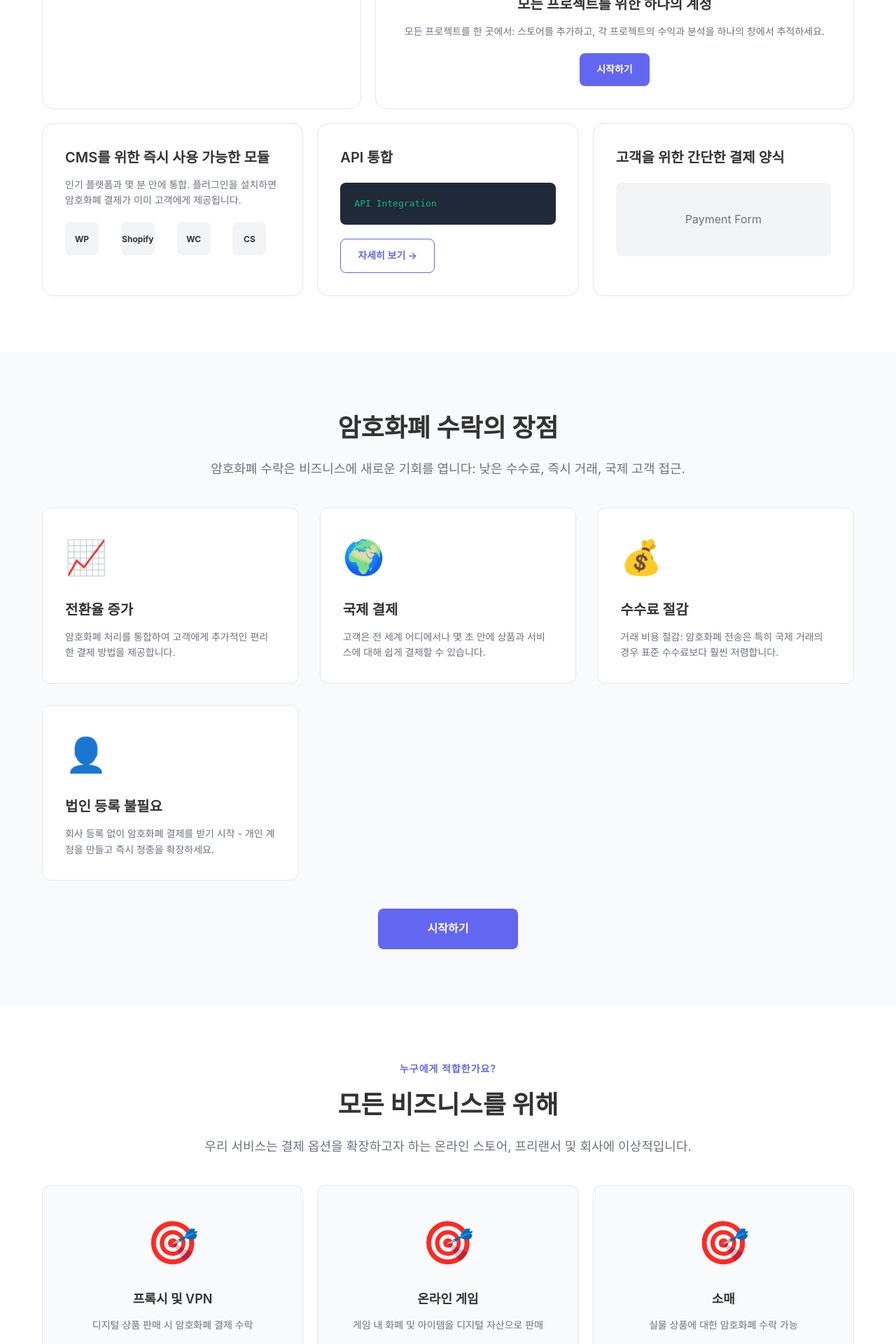
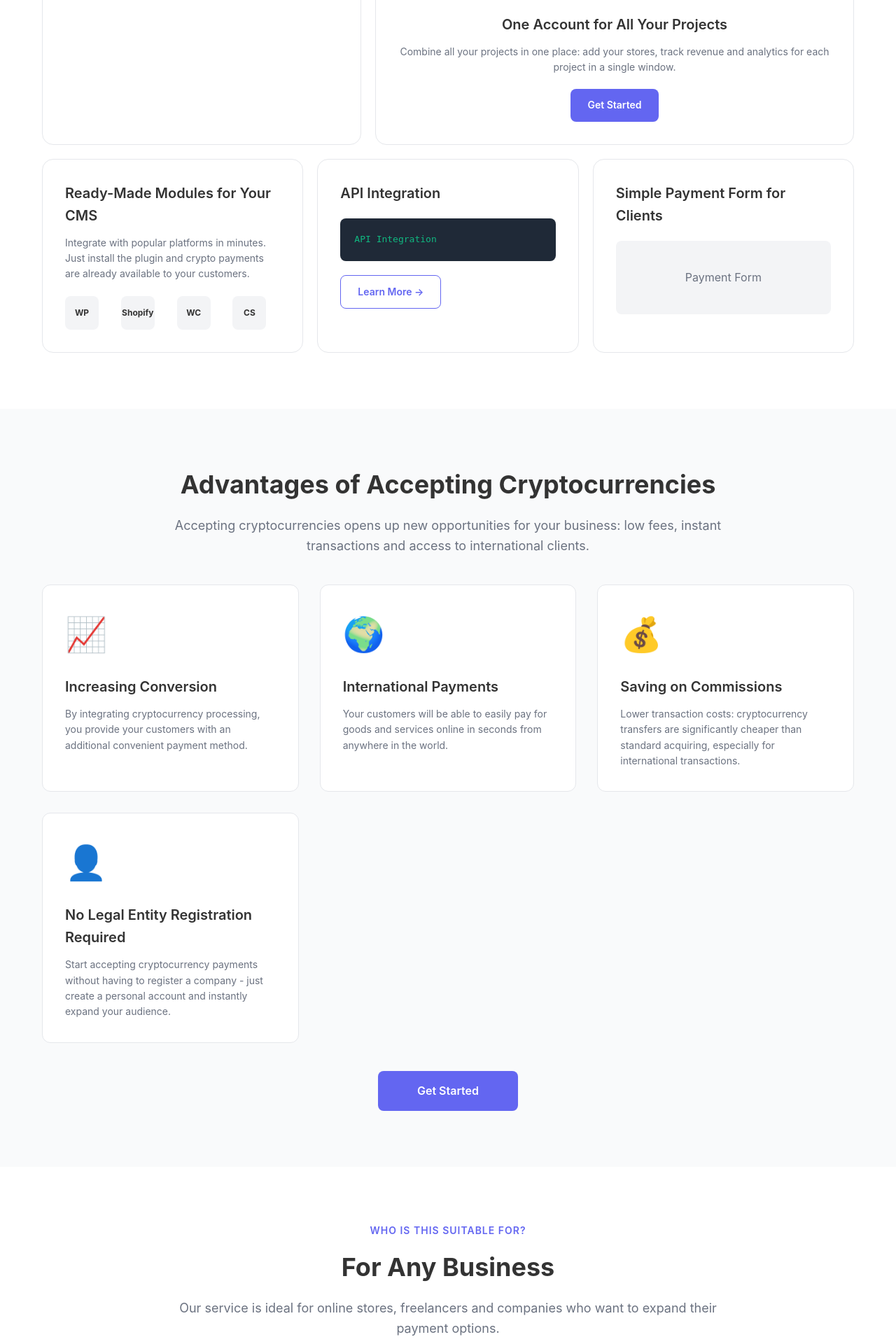
Before and after one commit to InChanMoon/site, a PHP site: page / in a window 1280 px wide. Shown: the part 1933-3853 px from the top of the page at 70% size. Run offline with PHP 8.4, Linux system fonts and the light colour scheme.

Commit message:
refactor: Convert all content to English
- Changed language from Korean to English in all files
- Updated header.php: Changed lang attribute and meta content
- Updated index.php: Translated all sections and content
- Updated pages/cards.php: Translated card features
- Updated pages/contacts.php: Translated contact information
- Updated pages/blog.php: Translated blog posts
- Updated submit-form.php: Translated error messages
- Updated README.md: Fully translated documentation

All website content is now in English for international audience

```diff
--- a/includes/header.php
+++ b/includes/header.php
@@ -1,10 +1,10 @@
 <!DOCTYPE html>
-<html lang="ko">
+<html lang="en">
 <head>
     <meta charset="UTF-8">
     <meta name="viewport" content="width=device-width, initial-scale=1.0">
-    <title><?php echo $pageTitle ?? 'Heleket - 암호화폐 결제 게이트웨이'; ?></title>
-    <meta name="description" content="<?php echo $pageDescription ?? '안전하고 빠른 암호화폐 결제 서비스'; ?>">
+    <title><?php echo $pageTitle ?? 'Heleket - Crypto Payment Gateway'; ?></title>
+    <meta name="description" content="<?php echo $pageDescription ?? 'Safe and fast cryptocurrency payment service'; ?>">
     <link rel="stylesheet" href="/assets/css/style.css">
 </head>
 <body>
@@ -27,8 +27,8 @@
             <div class="header-right">
                 <div class="language-selector">
                     <button class="lang-btn">
-                        <img src="/assets/img/flag-ko.svg" alt="Korean" width="24" height="24">
-                        <span>한국어</span>
+                        <img src="/assets/img/flag-en.svg" alt="English" width="24" height="24">
+                        <span>English</span>
                         <svg width="20" height="20" viewBox="0 0 24 24">
                             <path d="M7 10l5 5 5-5z" fill="currentColor"/>
                         </svg>
--- a/index.php
+++ b/index.php
@@ -1,6 +1,6 @@
 <?php
-$pageTitle = 'Heleket - 비즈니스를 위한 암호화폐 결제 수락';
-$pageDescription = '웹사이트를 위한 편리한 암호화폐 결제 수락 서비스. 다양한 암호화폐 지원, 높은 보안 수준, 즉시 거래.';
+$pageTitle = 'Heleket - Accepting Cryptocurrency Payments for Your Business';
+$pageDescription = 'Convenient cryptocurrency payment acceptance service for websites. Support for multiple cryptocurrencies, high security level, instant transactions.';
 include 'includes/header.php';
 ?>
 
@@ -10,11 +10,11 @@ include 'includes/header.php';
         <div class="container">
             <div class="hero-content">
                 <div class="hero-text">
-                    <h1 class="hero-title">비즈니스를 위한 암호화폐 결제 수락</h1>
-                    <p class="hero-subtitle">전 세계 결제를 위한 0.4%의 유연한 수수료</p>
+                    <h1 class="hero-title">Accepting Cryptocurrency Payments for Your Business</h1>
+                    <p class="hero-subtitle">Flexible fees from 0.4% for payments worldwide</p>
                     <div class="hero-buttons">
-                        <a href="https://dash.heleket.com/signup" class="btn btn-primary btn-large">시작하기</a>
-                        <a href="#form" class="btn btn-outline btn-large">문의하기</a>
+                        <a href="https://dash.heleket.com/signup" class="btn btn-primary btn-large">Get Started</a>
+                        <a href="#form" class="btn btn-outline btn-large">Contact Us</a>
                     </div>
                 </div>
                 <div class="hero-image">
@@ -27,8 +27,8 @@ include 'includes/header.php';
     <!-- Coins Section -->
     <section class="coins-section">
         <div class="container">
-            <h2 class="section-title">우리가 수락하는 코인</h2>
-            <p class="section-description">우리 서비스는 웹사이트에서 암호화폐를 받을 수 있게 해줍니다. 편리한 암호화폐 처리는 안전하고 빠른 결제를 보장합니다.</p>
+            <h2 class="section-title">Coins We Accept</h2>
+            <p class="section-description">Our service allows you to accept cryptocurrencies on your website. Convenient crypto processing ensures safe and fast payments.</p>
             <div class="coins-grid">
                 <?php
                 $coins = [
@@ -54,7 +54,7 @@ include 'includes/header.php';
 
                 <a href="/currencies" class="coin-item view-all">
                     <div class="coin-icon-default">+</div>
-                    <p class="coin-name">모두 보기</p>
+                    <p class="coin-name">View All</p>
                 </a>
             </div>
         </div>
@@ -64,13 +64,13 @@ include 'includes/header.php';
     <section class="how-works-section">
         <div class="container">
             <div class="how-works-header">
-                <h2 class="section-title"><span class="highlight">Heleket</span> 서비스 작동 방식</h2>
-                <p class="section-description">Heleket 서비스를 사용하면 웹사이트에 암호화폐 결제를 빠르고 안전하게 통합할 수 있습니다.</p>
+                <h2 class="section-title">How Does <span class="highlight">Heleket</span> Service Work</h2>
+                <p class="section-description">Heleket service allows you to quickly and securely integrate cryptocurrency payments into your website.</p>
             </div>
             <div class="how-works-content">
                 <div class="how-works-top">
                     <div class="work-item work-item-1">
-                        <p class="work-title">개인 및 비즈니스 목적을 위한 계정 생성</p>
+                        <p class="work-title">Create an Account for Personal and Business Purposes</p>
                         <div class="work-blocks">
                             <div class="work-block">Personal</div>
                             <div class="work-block">Business</div>
@@ -79,17 +79,17 @@ include 'includes/header.php';
                     <div class="work-item work-item-2">
                         <img src="/assets/img/3d-element.png" alt="3D Element" width="370" height="300">
                         <div class="work-text">
-                            <p class="work-title">모든 프로젝트를 위한 하나의 계정</p>
-                            <p class="work-subtitle">모든 프로젝트를 한 곳에서: 스토어를 추가하고, 각 프로젝트의 수익과 분석을 하나의 창에서 추적하세요.</p>
+                            <p class="work-title">One Account for All Your Projects</p>
+                            <p class="work-subtitle">Combine all your projects in one place: add your stores, track revenue and analytics for each project in a single window.</p>
                         </div>
-                        <a href="https://dash.heleket.com/signup" class="btn btn-primary">시작하기</a>
+                        <a href="https://dash.heleket.com/signup" class="btn btn-primary">Get Started</a>
                     </div>
                 </div>
                 <div class="how-works-bottom">
                     <div class="work-item work-item-3">
                         <div>
-                            <p class="work-title">CMS를 위한 즉시 사용 가능한 모듈</p>
-                            <p class="work-subtitle">인기 플랫폼과 몇 분 안에 통합. 플러그인을 설치하면 암호화폐 결제가 이미 고객에게 제공됩니다.</p>
+                            <p class="work-title">Ready-Made Modules for Your CMS</p>
+                            <p class="work-subtitle">Integrate with popular platforms in minutes. Just install the plugin and crypto payments are already available to your customers.</p>
                         </div>
                         <div class="integration-icons">
                             <div class="integration-icon">WP</div>
@@ -99,14 +99,14 @@ include 'includes/header.php';
                         </div>
                     </div>
                     <div class="work-item work-item-4">
-                        <p class="work-title">API 통합</p>
+                        <p class="work-title">API Integration</p>
                         <div class="api-visual">
                             <pre><code>API Integration</code></pre>
                         </div>
-                        <a href="https://doc.heleket.com" class="btn btn-outline">자세히 보기 →</a>
+                        <a href="https://doc.heleket.com" class="btn btn-outline">Learn More →</a>
                     </div>
                     <div class="work-item work-item-5">
-                        <p class="work-title">고객을 위한 간단한 결제 양식</p>
+                        <p class="work-title">Simple Payment Form for Clients</p>
                         <div class="payment-form-preview">
                             <div class="form-mockup">Payment Form</div>
                         </div>
@@ -119,48 +119,48 @@ include 'includes/header.php';
     <!-- Advantages -->
     <section class="advantages-section">
         <div class="container">
-            <h2 class="section-title">암호화폐 수락의 장점</h2>
-            <p class="section-description">암호화폐 수락은 비즈니스에 새로운 기회를 엽니다: 낮은 수수료, 즉시 거래, 국제 고객 접근.</p>
+            <h2 class="section-title">Advantages of Accepting Cryptocurrencies</h2>
+            <p class="section-description">Accepting cryptocurrencies opens up new opportunities for your business: low fees, instant transactions and access to international clients.</p>
             <div class="advantages-grid">
                 <div class="advantage-item">
                     <div class="advantage-icon">📈</div>
-                    <p class="advantage-title">전환율 증가</p>
-                    <p class="advantage-description">암호화폐 처리를 통합하여 고객에게 추가적인 편리한 결제 방법을 제공합니다.</p>
+                    <p class="advantage-title">Increasing Conversion</p>
+                    <p class="advantage-description">By integrating cryptocurrency processing, you provide your customers with an additional convenient payment method.</p>
                 </div>
                 <div class="advantage-item">
                     <div class="advantage-icon">🌍</div>
-                    <p class="advantage-title">국제 결제</p>
-                    <p class="advantage-description">고객은 전 세계 어디에서나 몇 초 안에 상품과 서비스에 대해 쉽게 결제할 수 있습니다.</p>
+                    <p class="advantage-title">International Payments</p>
+                    <p class="advantage-description">Your customers will be able to easily pay for goods and services online in seconds from anywhere in the world.</p>
                 </div>
                 <div class="advantage-item">
                     <div class="advantage-icon">💰</div>
-                    <p class="advantage-title">수수료 절감</p>
-                    <p class="advantage-description">거래 비용 절감: 암호화폐 전송은 특히 국제 거래의 경우 표준 수수료보다 훨씬 저렴합니다.</p>
+                    <p class="advantage-title">Saving on Commissions</p>
+                    <p class="advantage-description">Lower transaction costs: cryptocurrency transfers are significantly cheaper than standard acquiring, especially for international transactions.</p>
                 </div>
                 <div class="advantage-item">
                     <div class="advantage-icon">👤</div>
-                    <p class="advantage-title">법인 등록 불필요</p>
-                    <p class="advantage-description">회사 등록 없이 암호화폐 결제를 받기 시작 - 개인 계정을 만들고 즉시 청중을 확장하세요.</p>
+                    <p class="advantage-title">No Legal Entity Registration Required</p>
+                    <p class="advantage-description">Start accepting cryptocurrency payments without having to register a company - just create a personal account and instantly expand your audience.</p>
                 </div>
             </div>
-            <a href="https://dash.heleket.com/signup" class="btn btn-primary btn-large">시작하기</a>
+            <a href="https://dash.heleket.com/signup" class="btn btn-primary btn-large">Get Started</a>
         </div>
     </section>
 
     <!-- For Business -->
     <section class="for-business-section">
         <div class="container">
-            <p class="section-label">누구에게 적합한가요?</p>
-            <h2 class="section-title">모든 비즈니스를 위해</h2>
-            <p class="section-description">우리 서비스는 결제 옵션을 확장하고자 하는 온라인 스토어, 프리랜서 및 회사에 이상적입니다.</p>
+            <p class="section-label">Who is This Suitable For?</p>
+            <h2 class="section-title">For Any Business</h2>
+            <p class="section-description">Our service is ideal for online stores, freelancers and companies who want to expand their payment options.</p>
             <div class="business-slider">
                 <?php
                 $businesses = [
-                    ['name' => '프록시 및 VPN', 'description' => '디지털 상품 판매 시 암호화폐 결제 수락'],
-                    ['name' => '온라인 게임', 'description' => '게임 내 화폐 및 아이템을 디지털 자산으로 판매'],
-                    ['name' => '소매', 'description' => '실물 상품에 대한 암호화폐 수락 가능'],
-                    ['name' => '온라인 교육', 'description' => '학생들에게 새로운 결제 방법 도입'],
-                    ['name' => '기타 옵션', 'description' => '독특한 비즈니스? 요구 사항을 충족하는 한 협력에 열려 있습니다'],
+                    ['name' => 'Proxy and VPN', 'description' => 'Accept crypto payments selling digital goods'],
+                    ['name' => 'Online Gaming', 'description' => 'Sell in-game currencies and items for digital assets'],
+                    ['name' => 'Retail', 'description' => 'It\'s possible to accept crypto for physical items'],
+                    ['name' => 'Online Education', 'description' => 'Introduce a new payment method to your students'],
+                    ['name' => 'Other Popular Options', 'description' => 'Unique business? We are open to cooperation as long as you meet requirements'],
                 ];
 
                 foreach ($businesses as $business): ?>
@@ -177,18 +177,18 @@ include 'includes/header.php';
     <!-- Tools -->
     <section class="tools-section">
         <div class="container">
-            <p class="section-label">기능</p>
-            <h2 class="section-title">필요한 모든 도구</h2>
-            <p class="section-description">사용 가능한 기능에 무료로 액세스하세요</p>
+            <p class="section-label">Features</p>
+            <h2 class="section-title">Every Tool You Need</h2>
+            <p class="section-description">Enjoy free access to usable features</p>
             <div class="tools-grid">
                 <?php
                 $tools = [
-                    ['name' => '수수료 처리', 'description' => '빠른 거래, 낮은 유연한 수수료 및 쉬운 통합'],
-                    ['name' => '자동 출금', 'description' => '트리거를 설정하고 개인 지갑으로 자동 출금'],
-                    ['name' => '대량 결제', 'description' => '시간 절약 - 직원에게 대량으로 지불'],
-                    ['name' => '변환기', 'description' => '코인을 즉시 수수료 없이 다른 통화로 변환'],
-                    ['name' => '자동 변환기', 'description' => '변동성을 피하기 위해 수익을 USDT로 변환할 시기를 선택'],
-                    ['name' => '결제 수수료 정확도', 'description' => '정확도 설정으로 수수료 처리를 더욱 수익성 있게'],
+                    ['name' => 'Acquiring', 'description' => 'Fast transactions, low flexible fees and easy integration for your peace of mind'],
+                    ['name' => 'Auto-withdrawal', 'description' => 'Simply set a trigger and get your profit withdrawn automatically to your Personal wallet'],
+                    ['name' => 'Mass Payments', 'description' => 'Save time - pay out your employees in bulk'],
+                    ['name' => 'Converter', 'description' => 'Convert your coins to other currencies instantly and without fees'],
+                    ['name' => 'Auto-converter', 'description' => 'Choose when to convert your profits into USDT to avoid volatility'],
+                    ['name' => 'Payment Fee Accuracy', 'description' => 'Accuracy settings is your chance to make acquiring even more profitable, try it now'],
                 ];
 
                 foreach ($tools as $tool): ?>
@@ -209,9 +209,9 @@ include 'includes/header.php';
         <div class="container">
             <div class="privacy-content">
                 <div class="privacy-text">
-                    <h2 class="section-title">세부 사항에 주의</h2>
-                    <p class="section-description">고객의 안전과 편의를 보장하기 위해 모든 세부 사항에 주의를 기울입니다.</p>
-                    <a href="#form" class="btn btn-primary">요청 보내기</a>
+                    <h2 class="section-title">Attention to Details</h2>
+                    <p class="section-description">We pay attention to every detail to ensure the safety and convenience of your customers.</p>
+                    <a href="#form" class="btn btn-primary">Send a Request</a>
                 </div>
                 <div class="privacy-image">
                     <img src="/assets/img/enhanced-privacy.png" alt="Enhanced Privacy" width="364" height="296">
@@ -223,16 +223,16 @@ include 'includes/header.php';
     <!-- FAQ -->
     <section class="faq-section" id="faq">
         <div class="container">
-            <h2 class="section-title">자주 묻는 질문</h2>
-            <p class="section-description">제품과 기능에 대해 알아야 할 모든 것</p>
+            <h2 class="section-title">Frequently Asked Questions</h2>
+            <p class="section-description">Everything you need to know about the product and its capabilities</p>
             <div class="faq-list">
                 <?php
                 $faqs = [
-                    ['q' => '웹사이트에서 암호화폐 결제를 받는 방법은?', 'a' => 'Heleket 서비스에 등록하고 API를 통합하고 개인 계정에서 결제 수락을 구성해야 합니다. 프로세스는 몇 분밖에 걸리지 않습니다.'],
-                    ['q' => 'Heleket은 어떤 수수료를 부과하나요?', 'a' => 'Heleket은 암호화폐 결제 처리에 대해 낮은 수수료를 제공합니다. 정확한 수수료는 선택한 플랜과 거래량에 따라 다릅니다.'],
-                    ['q' => '어떤 암호화폐가 지원되나요?', 'a' => 'Bitcoin (BTC), Ethereum (ETH), USDT 등과 같은 인기 있는 암호화폐를 지원합니다. 지원되는 통화의 전체 목록은 개인 계정에서 확인할 수 있습니다.'],
-                    ['q' => '거래가 얼마나 빨리 처리되나요?', 'a' => 'Heleket 서비스를 통한 거래는 즉시 처리되어 가능한 한 빨리 암호화폐 지갑으로 자금을 받을 수 있습니다.'],
-                    ['q' => 'Heleket을 사용하는 것이 안전한가요?', 'a' => '네, Heleket은 현대적인 암호화 기술과 데이터 보호 조치를 사용하여 높은 수준의 보안을 제공합니다.'],
+                    ['q' => 'How to accept cryptocurrency payments on my website?', 'a' => 'To accept cryptocurrency payments on your website, you need to register with the Heleket service, integrate the API, and configure payment acceptance in your personal account. The process takes just a few minutes.'],
+                    ['q' => 'What fees does Heleket charge?', 'a' => 'Heleket offers low fees for processing cryptocurrency payments. The exact fee depends on the selected plan and transaction volume.'],
+                    ['q' => 'Which cryptocurrencies are supported?', 'a' => 'We support popular cryptocurrencies such as Bitcoin (BTC), Ethereum (ETH), USDT, and more. A full list of supported currencies is available in your personal account.'],
+                    ['q' => 'How fast are the transactions processed?', 'a' => 'Transactions through the Heleket service are processed instantly, allowing you to receive funds to your crypto wallet in the shortest possible time.'],
+                    ['q' => 'Is it safe to use Heleket?', 'a' => 'Yes, Heleket provides a high level of security using modern encryption technologies and data protection measures.'],
                 ];
 
                 foreach ($faqs as $index => $faq): ?>
@@ -252,32 +252,32 @@ include 'includes/header.php';
 
     <!-- Bottom CTA -->
     <div class="bottom-cta" id="BottomStart">
-        <p class="cta-title">지금 암호화폐 수수료 처리 여정을 시작하세요</p>
-        <a href="https://dash.heleket.com/signup" class="btn btn-secondary">시작하기</a>
+        <p class="cta-title">Start Your Journey in Crypto Acquiring Now</p>
+        <a href="https://dash.heleket.com/signup" class="btn btn-secondary">Get Started</a>
     </div>
 
     <!-- Contact Form -->
     <section class="contact-form-section" id="form">
         <div class="container">
-            <h2 class="section-title">암호화폐 수수료 처리를 활성화하기 위한 요청 제출</h2>
+            <h2 class="section-title">Submit a Request to Enable Crypto Acquiring</h2>
             <form class="contact-form" method="post" action="/submit-form.php">
                 <div class="form-row">
                     <div class="form-group">
-                        <input type="text" name="name" placeholder="이름*" required minlength="2" maxlength="50">
+                        <input type="text" name="name" placeholder="Name*" required minlength="2" maxlength="50">
                     </div>
                     <div class="form-group">
-                        <input type="text" name="telegram" placeholder="텔레그램 닉네임">
+                        <input type="text" name="telegram" placeholder="Telegram Nickname">
                     </div>
                 </div>
                 <div class="form-row">
                     <div class="form-group">
-                        <input type="email" name="email" placeholder="이메일*" required>
+                        <input type="email" name="email" placeholder="E-mail*" required>
                     </div>
                     <div class="form-group">
-                        <input type="url" name="website" placeholder="웹사이트 링크*" required>
+                        <input type="url" name="website" placeholder="Link to Your Website*" required>
                     </div>
                 </div>
-                <button type="submit" class="btn btn-primary btn-large">보내기</button>
+                <button type="submit" class="btn btn-primary btn-large">Send</button>
             </form>
             <div class="form-image">
                 <img src="/assets/img/form-background.png" alt="Message" width="400" height="320">
--- a/submit-form.php
+++ b/submit-form.php
@@ -15,15 +15,15 @@ if ($_SERVER['REQUEST_METHOD'] === 'POST') {
     $errors = [];
 
     if (empty($name) || strlen($name) < 2) {
-        $errors[] = '이름은 최소 2자 이상이어야 합니다.';
+        $errors[] = 'Name must be at least 2 characters long.';
     }
 
     if (empty($email) || !filter_var($email, FILTER_VALIDATE_EMAIL)) {
-        $errors[] = '유효한 이메일 주소를 입력해주세요.';
+        $errors[] = 'Please enter a valid email address.';
     }
 
     if (!empty($website) && !filter_var($website, FILTER_VALIDATE_URL)) {
-        $errors[] = '유효한 웹사이트 URL을 입력해주세요.';
+        $errors[] = 'Please enter a valid website URL.';
     }
 
     if (empty($errors)) {
```
Also changed, not shown: pages/blog.php (+23 -23 lines), pages/cards.php (+15 -15 lines), pages/contacts.php (+14 -14 lines), README.md.
